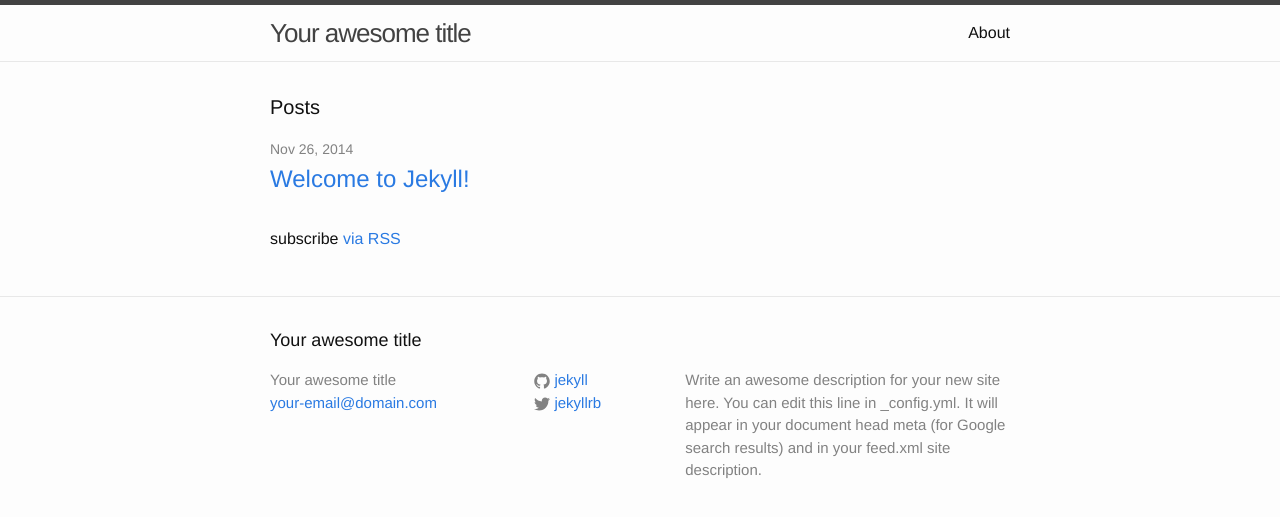
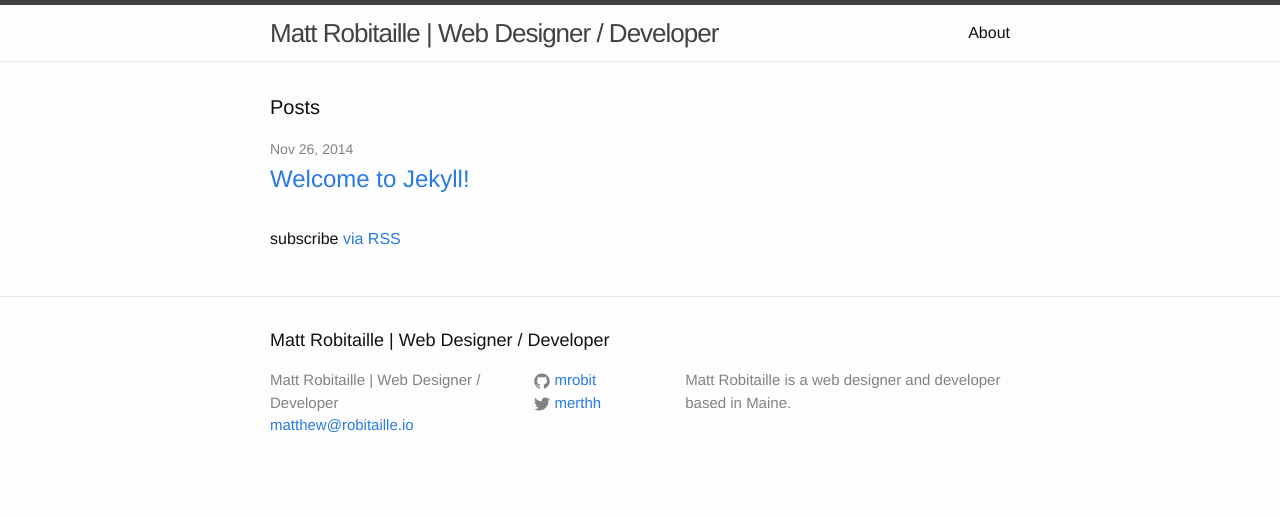
Before and after one commit to mrobit/mrobit.github.io, a Jekyll site: the page built from index.html, in a window 1280 px wide. Shown: the top 517 px of the page. Built offline with Jekyll 4.4.1, drawn with Linux system fonts in a browser that asks for light colours.

Commit message:
Update site config.

```diff
--- a/_config.yml
+++ b/_config.yml
@@ -1,14 +1,12 @@
 # Site settings
-title: Your awesome title
-email: your-email@domain.com
+title: Matt Robitaille | Web Designer / Developer
+email: matthew@robitaille.io
 description: > # this means to ignore newlines until "baseurl:"
-  Write an awesome description for your new site here. You can edit this
-  line in _config.yml. It will appear in your document head meta (for
-  Google search results) and in your feed.xml site description.
+  Matt Robitaille is a web designer and developer based in Maine.
 baseurl: "" # the subpath of your site, e.g. /blog/
-url: "http://yourdomain.com" # the base hostname & protocol for your site
-twitter_username: jekyllrb
-github_username:  jekyll
+url: "http://www.robitaille.io" # the base hostname & protocol for your site
+twitter_username: merthh
+github_username:  mrobit
 
 # Build settings
 markdown: kramdown
```
